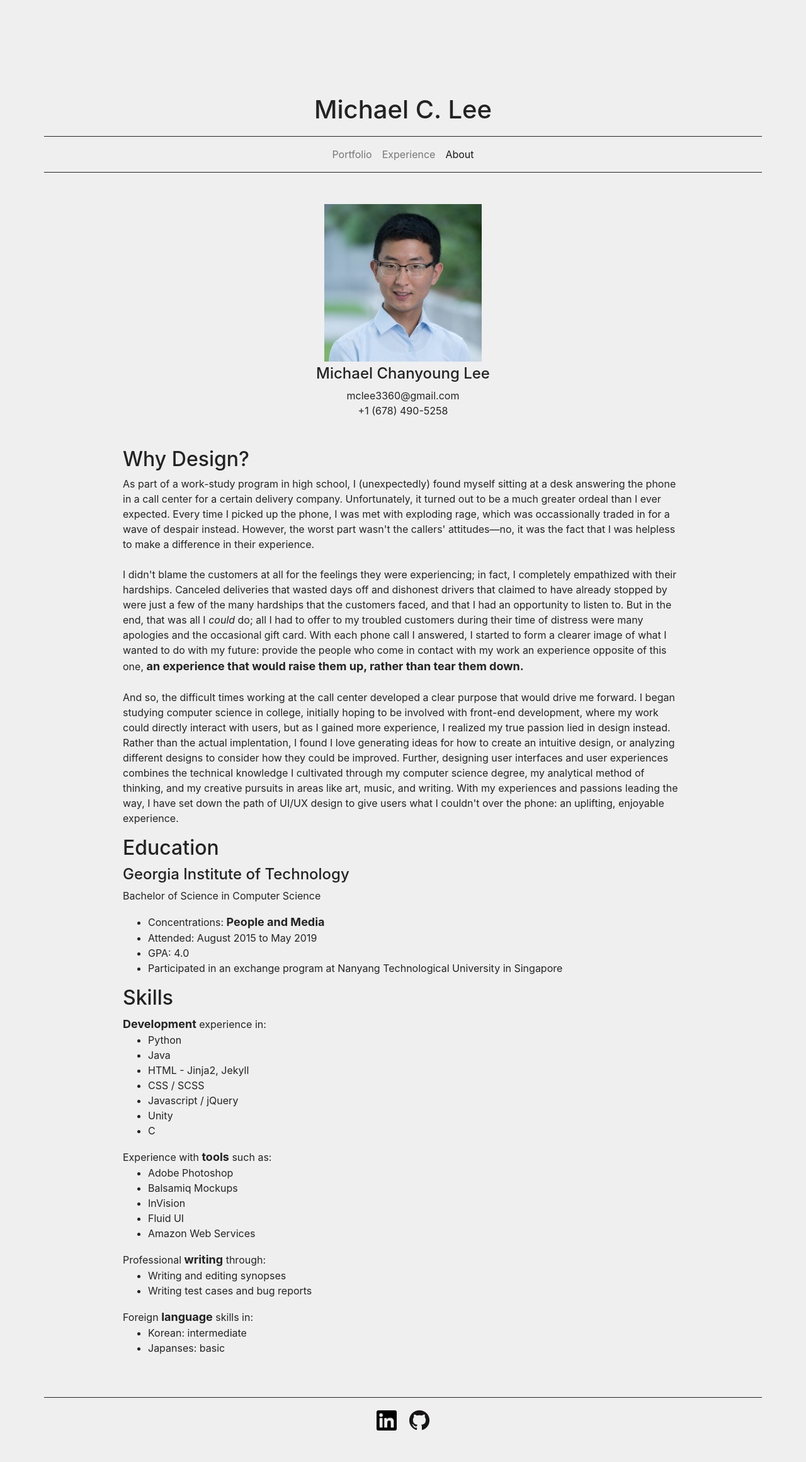
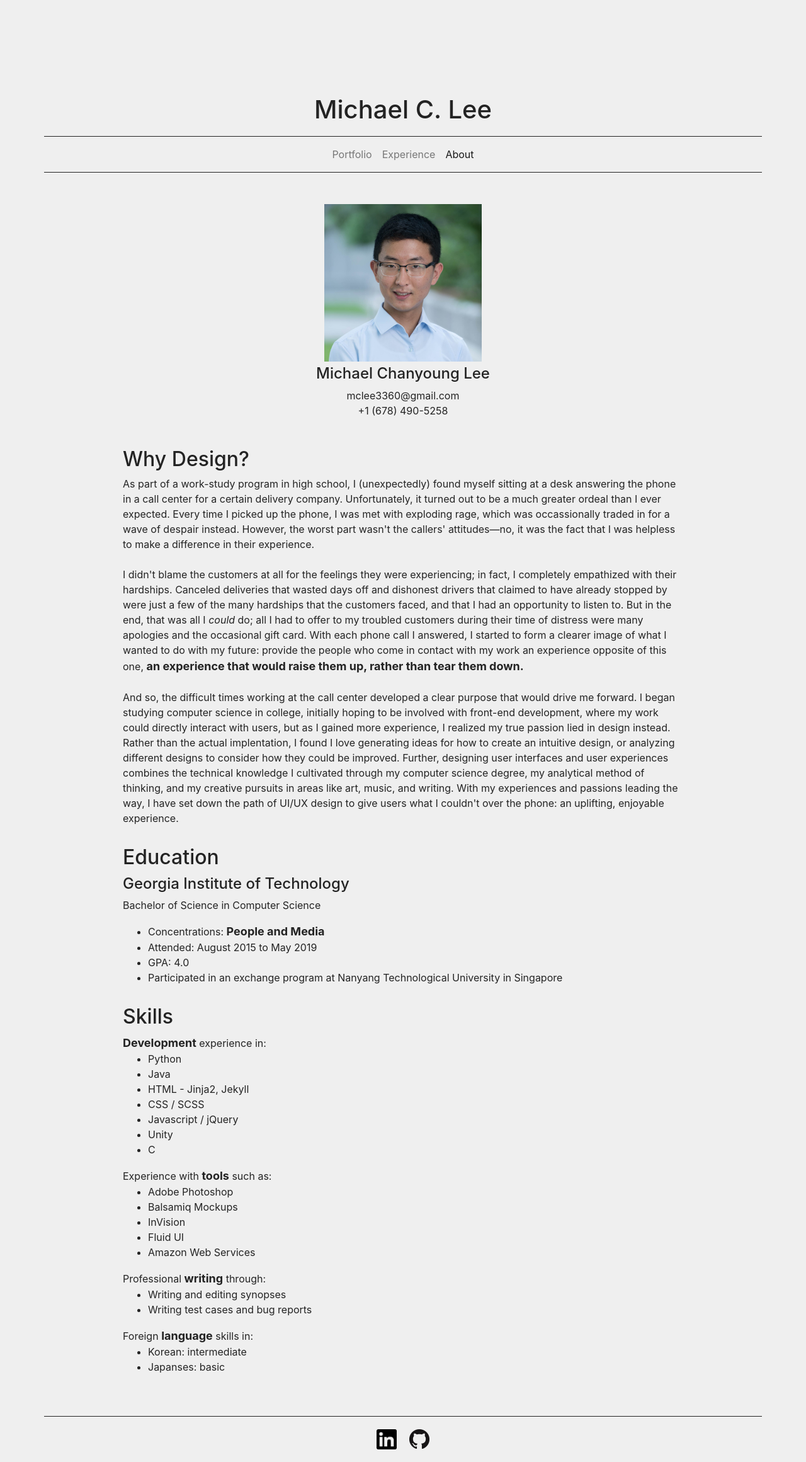
Before and after one commit to mlee-chanyoung/mlee-chanyoung.github.io, a Jekyll site: the page built from pages/about.html, in a window 1280 px wide. Shown: the whole page at 63% size. Built offline with Jekyll 4.4.1, drawn with Linux system fonts in a browser that asks for light colours; before the commit the page ends 2291 px from its top, so only the background shows below that.

Commit message:
Alter spacing between paragraphs

```diff
--- a/_includes/experience.html
+++ b/_includes/experience.html
@@ -1,3 +1,5 @@
+<div class="row paragraph">
+    <div class="col">
         <div class="row"><h2 class="text-color">{{ include.title }}</h2></div>
         <div class="row"><h4 class="text-color">{{ include.place }}</h4></div>
         <div class="row"><h6><i>{{ include.date }}</i></h6></div>
@@ -8,3 +10,5 @@
                 <ul>{{ include.tasks }}</ul>
             {% endif %}
         </p></div>
+    </div>
+</div>
--- a/_sass/_about.scss
+++ b/_sass/_about.scss
@@ -2,11 +2,8 @@
 
 $headshot-size: 250px;
 
-.image {
+#headshot-row {
     text-align: center;
-}
-
-#headshot-row {
     margin-bottom: $standard-spacing * 2;
 }
 
--- a/_sass/_globals.scss
+++ b/_sass/_globals.scss
@@ -1,4 +1,4 @@
-// Contains all global variables
+// Contains all global variables and styles
 
 // Margins:
 $text-margin: 125px;
@@ -7,8 +7,12 @@ $standard-spacing: 15px;
 
 // Colors
 $text-color: #232323;
-// $text-color: white;
 $bg-color: #EFEFEF;
+$tint-color: rgba(100, 100, 100, 0.2);
 
 // Borders
 $divider: 1px solid $text-color;
+
+.paragraph {
+    margin-bottom: $standard-spacing;
+}
--- a/pages/about.html
+++ b/pages/about.html
@@ -4,7 +4,7 @@ permalink: about
 title: about
 ---
 <!-- Headshot and Contact Info-->
-<div class="row image" id="headshot-row">
+<div class="row" id="headshot-row">
     <div class="col">
         <div class="row"><img src="{{ site.url }}/assets/img/headshot/photo.jpg" class="mx-auto headshot"></div>
         <div class="row caption"><div class="col">
@@ -14,20 +14,20 @@ title: about
     </div>
 </div>
 <!-- Why? section -->
-<div class="row text">
+<div class="row text paragraph">
     <div class="col">
         <div class="row"><h2 class="text-color">Why Design?</h2></div>
         <div class="row"><p class="text-color">{% include about/why.html %}</p></div>
     </div>
 </div>
 <!-- Education section -->
-<div class="row text">
+<div class="row text paragraph">
     <div class="col">
         <div class="row"><h2 class="text-color">Education</h2></div>
         <div class="row"><div class="col">{% include about/education.html %}</div></div>
     </div>
 </div>
-<div class="row text">
+<div class="row text paragraph">
     <div class="col">
         <div class="row"><h2 class="text-color">Skills</h2></div>
         <div class="row"><div class="col">{% include about/skills.html %}</div></div>
```
Lines whose indentation alone changed are shown as unchanged.
